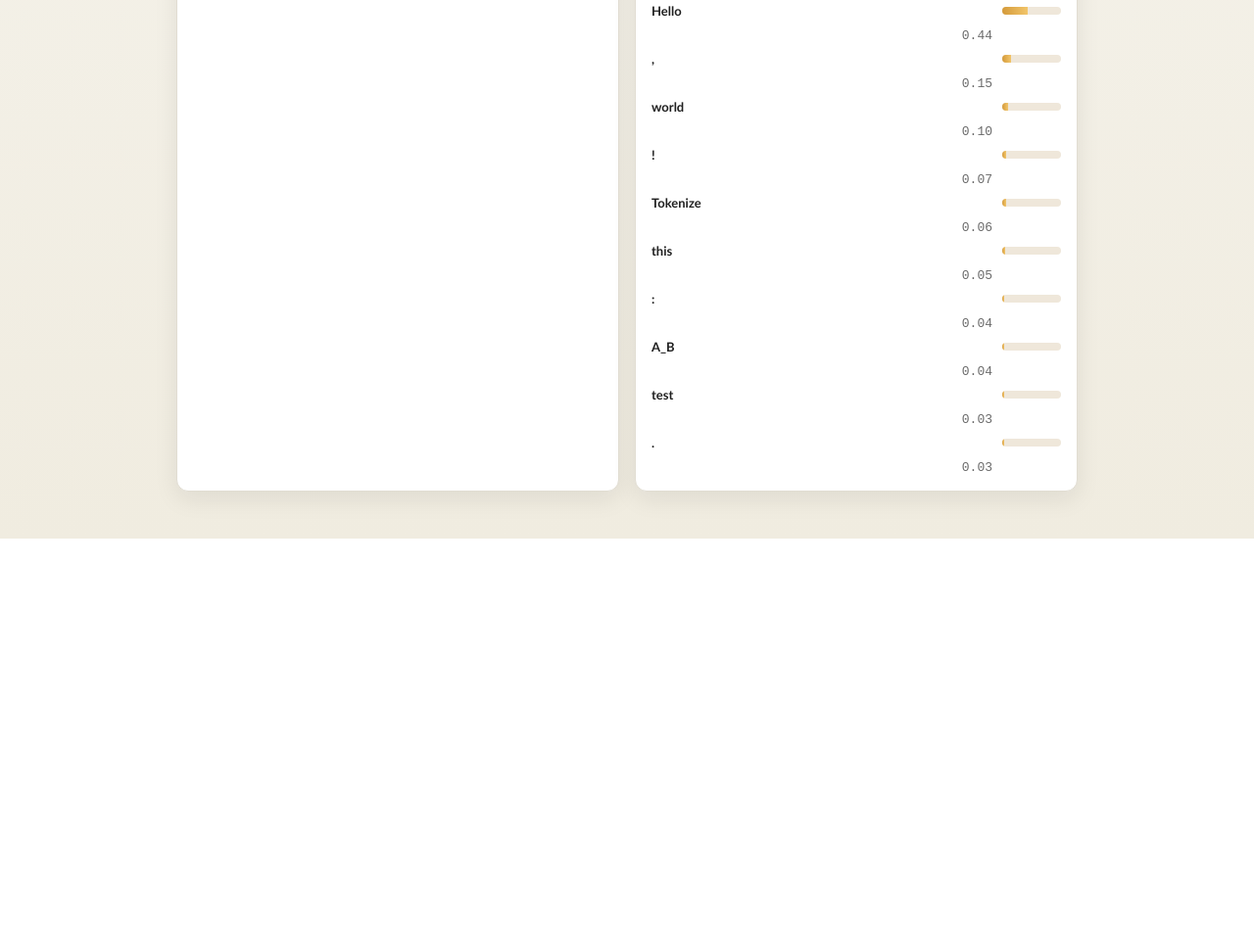
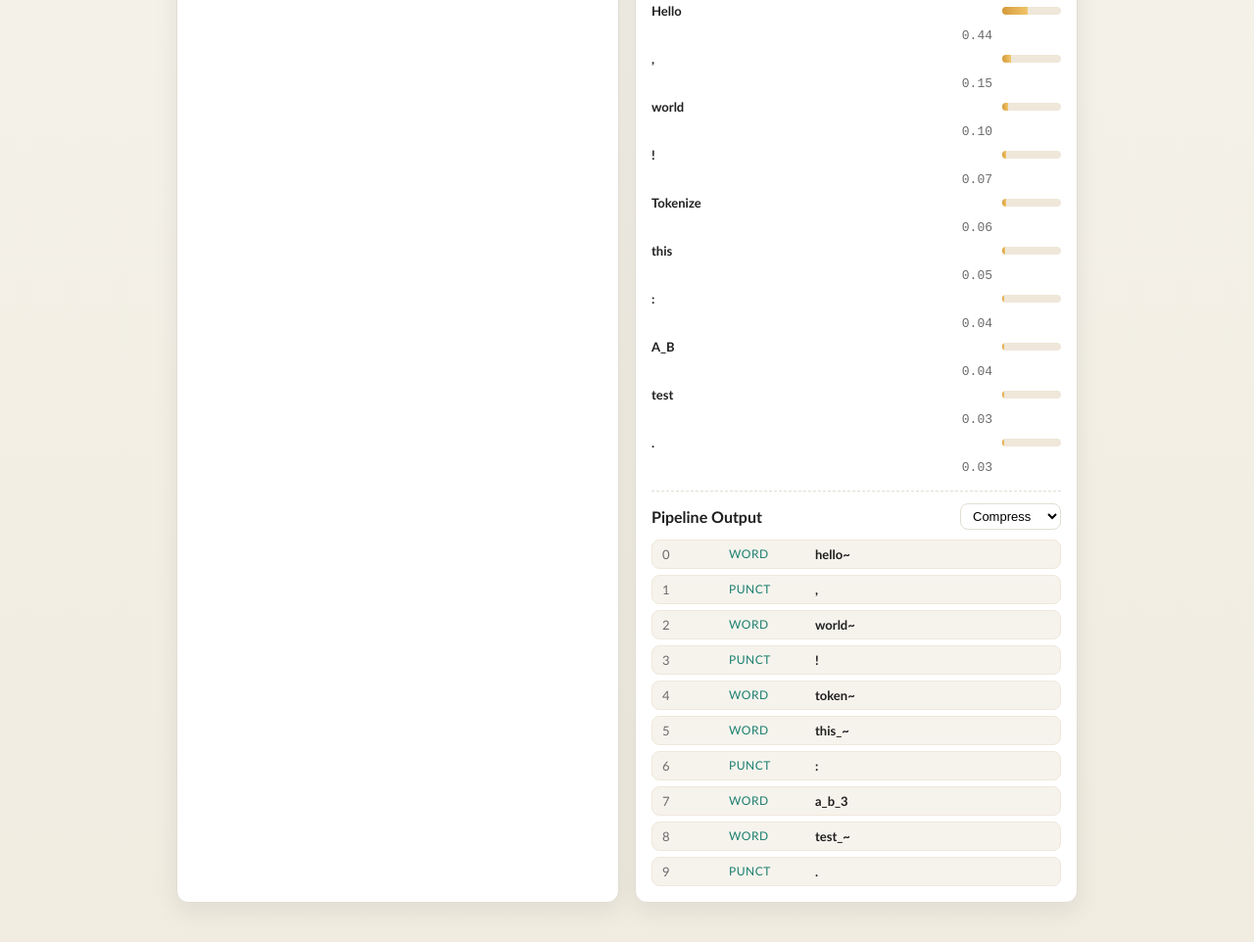
Before and after one commit to jay-m-dev/llm_edu, a website with bundled scripts: page prototype/index.html in a window 1280 px wide. Shown: the part 712-1674 px from the top of the page at 98% size. Before the commit the page ends 1262 px from the top, so only its background shows below. Built offline with nearby package versions, Linux system fonts and the light colour scheme.

Commit message:
Add transformation pipeline prototype

```diff
--- a/package.json
+++ b/package.json
@@ -3,6 +3,6 @@
   "private": true,
   "type": "module",
   "scripts": {
-    "test": "node prototype/tokenizer.test.js && node prototype/embedding.test.js && node prototype/attention.test.js"
+    "test": "node prototype/tokenizer.test.js && node prototype/embedding.test.js && node prototype/attention.test.js && node prototype/pipeline.test.js"
   }
 }
--- a/prototype/app.js
+++ b/prototype/app.js
@@ -1,6 +1,7 @@
 import { tokenize } from "./tokenizer.js";
 import { embedToken } from "./embedding.js";
 import { computeAttention } from "./attention.js";
+import { applyPipeline, getPipelineStages } from "./pipeline.js";
 
 window.addEventListener("DOMContentLoaded", () => {
   const inputEl = document.getElementById("input");
@@ -9,6 +10,8 @@ window.addEventListener("DOMContentLoaded", () => {
   const embeddingTitleEl = document.getElementById("embedding-title");
   const embeddingBarsEl = document.getElementById("embedding-bars");
   const attentionListEl = document.getElementById("attention-list");
+  const pipelineStageEl = document.getElementById("pipeline-stage");
+  const pipelineListEl = document.getElementById("pipeline-list");
 
   if (
     !inputEl ||
@@ -16,7 +19,9 @@ window.addEventListener("DOMContentLoaded", () => {
     !countEl ||
     !embeddingTitleEl ||
     !embeddingBarsEl ||
-    !attentionListEl
+    !attentionListEl ||
+    !pipelineStageEl ||
+    !pipelineListEl
   ) {
     throw new Error("Tokenizer UI: required elements not found.");
   }
@@ -25,6 +30,8 @@ window.addEventListener("DOMContentLoaded", () => {
     tokens: [],
     embeddings: [],
     attentionWeights: [],
+    pipelineOutputs: [],
+    selectedStageId: null,
     selectedIndex: null,
   };
 
@@ -132,6 +139,37 @@ window.addEventListener("DOMContentLoaded", () => {
     });
   }
 
+  function renderPipeline() {
+    pipelineListEl.innerHTML = "";
+    if (!state.selectedStageId || state.pipelineOutputs.length === 0) {
+      return;
+    }
+    const stage = state.pipelineOutputs.find((item) => item.id === state.selectedStageId);
+    if (!stage) {
+      return;
+    }
+
+    stage.tokens.forEach((token, index) => {
+      const row = document.createElement("div");
+      row.className = "pipeline-row";
+
+      const indexEl = document.createElement("div");
+      indexEl.className = "token-index";
+      indexEl.textContent = String(index);
+
+      const typeEl = document.createElement("div");
+      typeEl.className = "token-type";
+      typeEl.textContent = token.type;
+
+      const valueEl = document.createElement("div");
+      valueEl.className = "token-value";
+      valueEl.textContent = token.value;
+
+      row.append(indexEl, typeEl, valueEl);
+      pipelineListEl.appendChild(row);
+    });
+  }
+
   function update() {
     const input = inputEl.value;
     let tokens = [];
@@ -149,19 +187,27 @@ window.addEventListener("DOMContentLoaded", () => {
 
     state.tokens = tokens;
     state.embeddings = tokens.map((token) => embedToken(token.value));
+    const pipeline = applyPipeline(tokens);
+    state.pipelineOutputs = pipeline.outputs;
     if (tokens.length === 0) {
       state.selectedIndex = null;
       state.attentionWeights = [];
+      state.selectedStageId = null;
     } else if (state.selectedIndex === null || !tokens[state.selectedIndex]) {
       state.selectedIndex = 0;
       state.attentionWeights = computeAttention(tokens, 0);
+      state.selectedStageId = pipeline.outputs[pipeline.outputs.length - 1].id;
     } else {
       state.attentionWeights = computeAttention(tokens, state.selectedIndex);
+      if (!state.selectedStageId) {
+        state.selectedStageId = pipeline.outputs[pipeline.outputs.length - 1].id;
+      }
     }
 
     renderTokens(tokens);
     renderEmbedding();
     renderAttention();
+    renderPipeline();
   }
 
   tokenListEl.addEventListener("click", (event) => {
@@ -185,6 +231,24 @@ window.addEventListener("DOMContentLoaded", () => {
   inputEl.addEventListener("change", update);
   inputEl.addEventListener("keyup", update);
 
+  const stages = getPipelineStages();
+  pipelineStageEl.innerHTML = "";
+  stages.forEach((stage) => {
+    const option = document.createElement("option");
+    option.value = stage.id;
+    option.textContent = stage.name;
+    pipelineStageEl.appendChild(option);
+  });
+
+  pipelineStageEl.addEventListener("change", () => {
+    state.selectedStageId = pipelineStageEl.value;
+    renderPipeline();
+  });
+
   inputEl.value = "Hello, world!\nTokenize this: A_B test.";
   update();
+
+  if (state.selectedStageId) {
+    pipelineStageEl.value = state.selectedStageId;
+  }
 });
--- a/prototype/index.html
+++ b/prototype/index.html
@@ -35,6 +35,14 @@
             <div class="attention-title">Attention Weights</div>
             <div id="attention-list" class="attention-list"></div>
           </div>
+
+          <div id="pipeline-panel" class="pipeline-panel">
+            <div class="pipeline-header">
+              <div class="pipeline-title">Pipeline Output</div>
+              <select id="pipeline-stage" class="pipeline-select"></select>
+            </div>
+            <div id="pipeline-list" class="pipeline-list"></div>
+          </div>
         </section>
       </div>
     </div>
--- /dev/null
+++ b/prototype/pipeline.js
@@ -0,0 +1,68 @@
+const stages = [
+  {
+    id: "normalize",
+    name: "Normalize",
+    transform(tokens) {
+      return tokens.map((token) => {
+        if (token.type !== "word") {
+          return { ...token };
+        }
+        return { ...token, value: token.value.toLowerCase() };
+      });
+    },
+  },
+  {
+    id: "tag",
+    name: "Tag Length",
+    transform(tokens) {
+      return tokens.map((token) => {
+        if (token.type !== "word") {
+          return { ...token };
+        }
+        const suffix = String(token.value.length);
+        return { ...token, value: `${token.value}_${suffix}` };
+      });
+    },
+  },
+  {
+    id: "compress",
+    name: "Compress",
+    transform(tokens) {
+      return tokens.map((token) => {
+        if (token.type !== "word") {
+          return { ...token };
+        }
+        const value = token.value.length > 5 ? `${token.value.slice(0, 5)}~` : token.value;
+        return { ...token, value };
+      });
+    },
+  },
+];
+
+export function getPipelineStages() {
+  return stages.map((stage) => ({ id: stage.id, name: stage.name }));
+}
+
+export function applyPipeline(tokens, options = {}) {
+  if (!Array.isArray(tokens)) {
+    throw new TypeError("applyPipeline: tokens must be an array");
+  }
+
+  const enabledIds = options.enabledStageIds || stages.map((stage) => stage.id);
+  const outputs = [];
+  let current = tokens.map((token) => ({ ...token }));
+
+  stages.forEach((stage) => {
+    if (!enabledIds.includes(stage.id)) {
+      outputs.push({ id: stage.id, name: stage.name, tokens: current });
+      return;
+    }
+    current = stage.transform(current);
+    outputs.push({ id: stage.id, name: stage.name, tokens: current });
+  });
+
+  return {
+    outputs,
+    finalTokens: current,
+  };
+}
--- a/prototype/styles.css
+++ b/prototype/styles.css
@@ -240,3 +240,45 @@ textarea {
   font-family: "Courier New", monospace;
   color: var(--muted);
 }
+
+.pipeline-panel {
+  border-top: 1px dashed var(--border);
+  padding-top: 12px;
+}
+
+.pipeline-header {
+  display: flex;
+  align-items: center;
+  justify-content: space-between;
+  gap: 12px;
+  margin-bottom: 10px;
+}
+
+.pipeline-title {
+  font-weight: 600;
+}
+
+.pipeline-select {
+  border: 1px solid var(--border);
+  border-radius: 8px;
+  padding: 4px 8px;
+  background: #fff;
+  font-size: 13px;
+}
+
+.pipeline-list {
+  display: flex;
+  flex-direction: column;
+  gap: 6px;
+}
+
+.pipeline-row {
+  display: grid;
+  grid-template-columns: 60px 80px 1fr;
+  gap: 8px;
+  padding: 6px 10px;
+  border-radius: 8px;
+  background: #f6f3ed;
+  border: 1px solid #efe7da;
+  font-size: 13px;
+}
```
Also changed, not shown: prototype/pipeline.test.js (added, +35 -0 lines), prototype/README.md.
